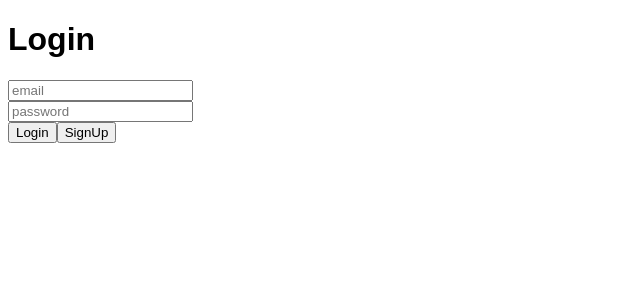
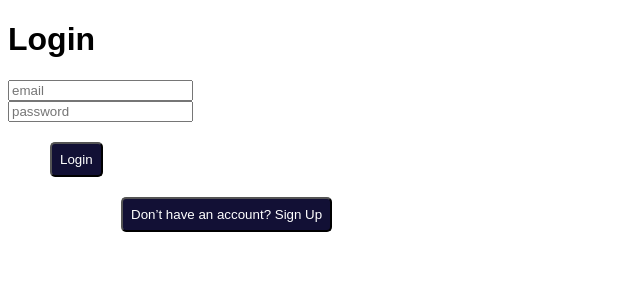
Before and after one commit to Abdulaziz5536/BMS, a React app in the folder frontend/: page / in a window 1280 px wide. Shown: the top 300 px of the page, without its empty margins (0-640 px from the left). Built offline with nearby package versions, Linux system fonts and the light colour scheme; the HTML template or start-up script is replaced by a standard one.

Commit message:
Improved login page with validation, loading state, and redirect

```diff
--- a/frontend/src/Login.jsx
+++ b/frontend/src/Login.jsx
@@ -1,13 +1,26 @@
 import { useState } from "react";
 import { useNavigate } from "react-router-dom";
+import "./style.css";
 
 export default function Login() {
   const [email, setEmail] = useState("");
   const [password, setPassword] = useState("");
   const [message, setMessage] = useState("");
+  const [loading, setLoading] = useState(false);
   const navigate = useNavigate();
 
   const login = async () => {
+    setMessage("");
+
+
+    if (!email || !password) {
+      setMessage("Please fill in all fields");
+      return;
+    }
+
+    setLoading(true);
+
+    try {
       const res = await fetch("http://localhost:3000/login", {
         method: "POST",
         headers: {
@@ -17,15 +30,29 @@ export default function Login() {
       });
 
       const data = await res.json();
+
       if (res.ok) {
         setMessage(data.message);
+
+
+        setTimeout(() => {
+          navigate("/dashboard"); // change if needed
+        }, 1000);
+
       } else {
         setMessage(data.error);
       }
+
+    } catch (error) {
+      setMessage("Server error. Please try again.");
+    }
+
+    setLoading(false);
   };
 
   return (
     <>
+      <div className="login">
         <h1>Login</h1>
 
         <input
@@ -43,9 +70,20 @@ export default function Login() {
         />
         <br />
 
-      <button onClick={login}>Login</button>
-      <button onClick={() => navigate("/signup")}>SignUp</button>
+        <button id="login-button" onClick={login} disabled={loading}>
+          {loading ? "Logging in..." : "Login"}
+        </button>
+        <br />
+
+        <button
+          id="signup-button"
+          onClick={() => navigate("/signup")}
+        >
+          Don’t have an account? Sign Up
+        </button>
+
         <h2>{message}</h2>
+      </div>
     </>
   );
 }
```
Lines whose indentation alone changed are shown as unchanged.
